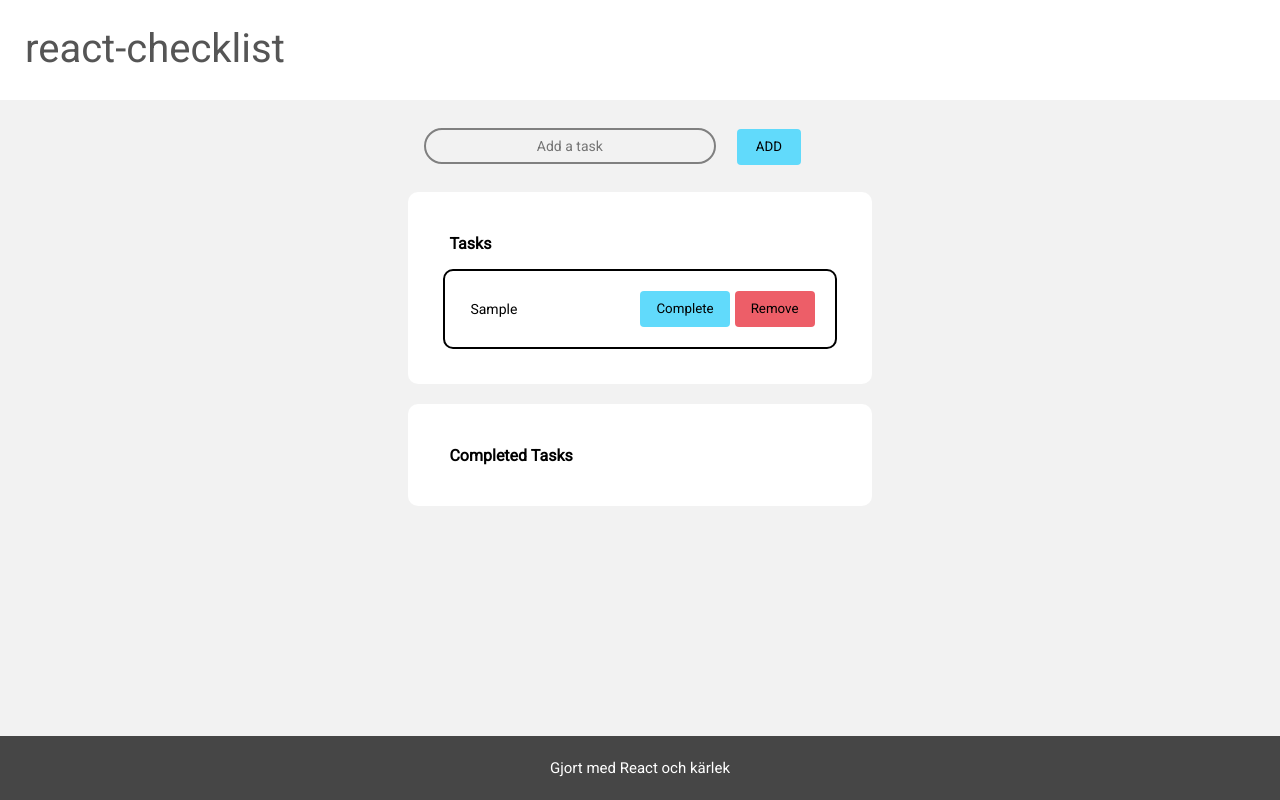
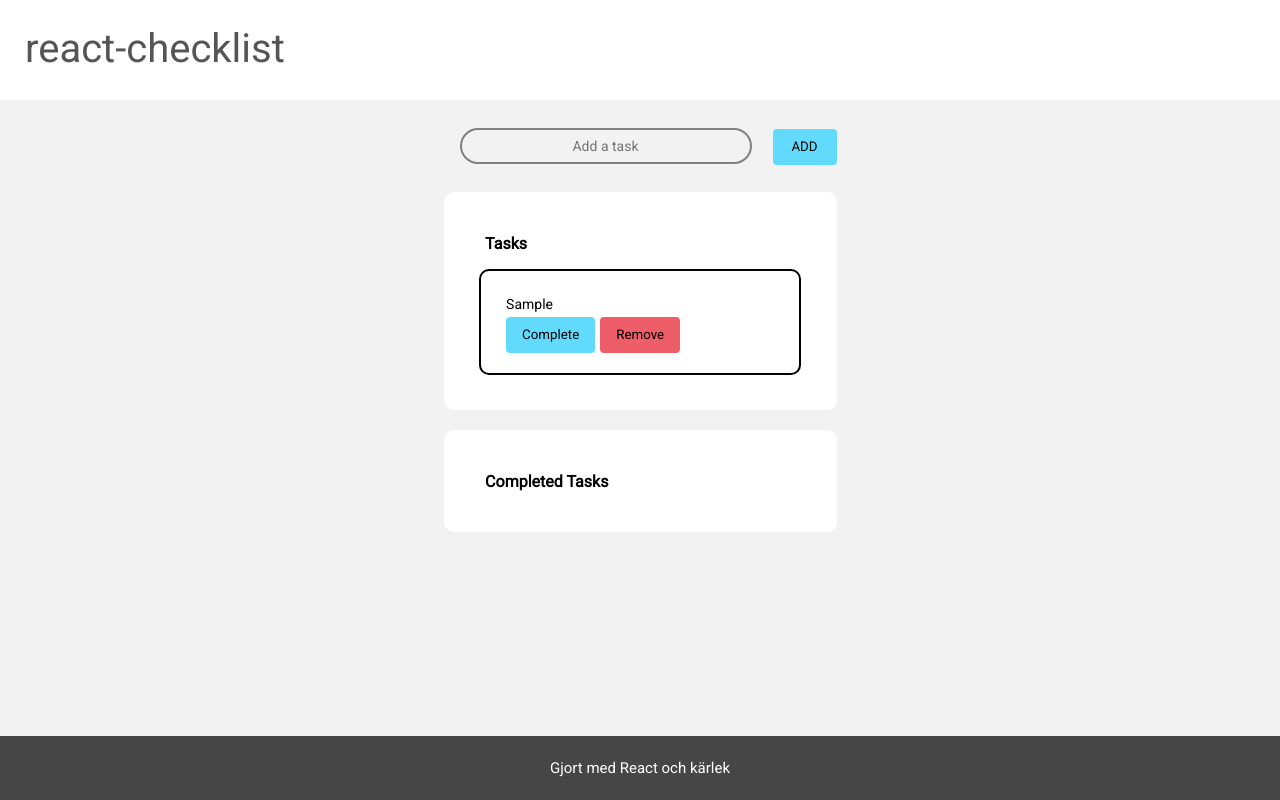
Before and after one commit to Pontus-L/react-checklist, a React (Create React App) app: page / in a window 1280 px wide. Both pictures are taken after typing "Sample" into the empty fields and a click on the button "ADD". Built offline with nearby package versions, Linux system fonts and the light colour scheme.

Commit message:
Separated rendering and logical code

```diff
--- a/src/components/TaskList.js
+++ b/src/components/TaskList.js
@@ -2,6 +2,7 @@ import React, { useState } from "react";
 import Input from "./Input";
 import Button from "./Button";
 import Task from "./Task";
+import TaskNew from "./TaskNew";
 import styled from "styled-components";
 
 const Form = styled.form`
@@ -11,8 +12,27 @@ const Form = styled.form`
 
 function TaskList() {
   const [tasks, setTasks] = useState([]);
-  const [temp, setTemp] = useState("");
-  const [number, setNumber] = useState(0);
+  const [input, setInput] = useState("");
+
+  function onEdit(e, task) {
+    setTasks(
+      tasks.map(item => {
+        return item.id === task.id ? { ...item, name: e.target.value } : item;
+      })
+    );
+  }
+
+  function onComplete(task) {
+    setTasks(
+      tasks.map(item => {
+        return item.id === task.id ? { ...item, display: false } : item;
+      })
+    );
+  }
+
+  function onRemove(task) {
+    setTasks(tasks.filter(item => item.id !== task.id));
+  }
 
   return (
     <div>
@@ -22,10 +42,9 @@ function TaskList() {
             e.preventDefault();
             setTasks(tasks => [
               ...tasks,
-              { name: temp, id: number, display: true }
+              { name: input, id: new Date().getMilliseconds(), display: true }
             ]);
-            setNumber(number + 1);
-            setTemp("");
+            setInput("");
           }}
         >
           <Input
@@ -33,9 +52,9 @@ function TaskList() {
             className="submitField"
             placeholder="Add a task"
             onChange={e => {
-              setTemp(e.target.value);
+              setInput(e.target.value);
             }}
-            value={temp}
+            value={input}
           />
           <Button type="submit" className="addButton">
             ADD
@@ -45,64 +64,24 @@ function TaskList() {
 
       <div className="tasks">
         <h2>Tasks</h2>
-        {tasks.map(task =>
-          task.display ? (
-            <Task key={task.id}>
-              <Form
-                className="innerTask"
-                onSubmit={e => {
-                  e.preventDefault();
-                  setTasks(
-                    tasks.map(item => {
-                      return item.id === task.id
-                        ? { ...item, display: false }
-                        : item;
-                    })
-                  );
-                }}
-              >
-                <input
-                  key={task.id}
-                  onChange={e => {
-                    setTasks(
-                      tasks.map(item => {
-                        return item.id === task.id
-                          ? { ...item, name: e.target.value }
-                          : item;
-                      })
-                    );
-                  }}
-                  onKeyPress={e => {
-                    if (e.key === "Enter") {
-                      e.preventDefault();
-                    }
-                  }}
-                  value={task.name}
-                ></input>
-                <div className="taskButtons">
-                  <Button className="completeButton" type="submit">
-                    Complete
-                  </Button>
-                  <Button
-                    onClick={e => {
-                      e.preventDefault();
-                      setTasks(tasks.filter(item => item.id !== task.id));
-                    }}
-                    className="removeButton"
-                  >
-                    Remove
-                  </Button>
-                </div>
-              </Form>
-            </Task>
-          ) : null
+        {tasks.map(
+          task =>
+            task.display && (
+              <TaskNew
+                key={task.id}
+                task={task}
+                onEdit={e => onEdit(e, task)}
+                onRemove={() => onRemove(task)}
+                onComplete={() => onComplete(task)}
+              />
+            )
         )}
       </div>
 
       <div className="completedTasks">
         <h2>Completed Tasks</h2>
-        {tasks.map(task =>
-          !task.display ? <Task key={task.id}>{task.name}</Task> : null
+        {tasks.map(
+          task => !task.display && <TaskNew key={task.id} task={task} />
         )}
       </div>
     </div>
--- /dev/null
+++ b/src/components/TaskNew.js
@@ -0,0 +1,37 @@
+import React, { useState } from "react";
+import Input from "./Input";
+import Button from "./Button";
+import Task from "./Task";
+import styled from "styled-components";
+
+const TaskElement = styled.div`
+  padding: 20px;
+  border: 2px solid black;
+  margin: 10px;
+  border-radius: 10px;
+`;
+
+function TaskNew({ task, onEdit, onComplete, onRemove }) {
+  return (
+    <TaskElement key={task.id}>
+      <input
+        key={task.id}
+        id="input-1"
+        onChange={e => onEdit(e)}
+        value={task.name}
+      ></input>
+      {task.display && (
+        <div className="taskButtons">
+          <Button className="completeButton" onClick={() => onComplete()}>
+            Complete
+          </Button>
+          <Button onClick={() => onRemove()} className="removeButton">
+            Remove
+          </Button>
+        </div>
+      )}
+    </TaskElement>
+  );
+}
+
+export default TaskNew;
```
